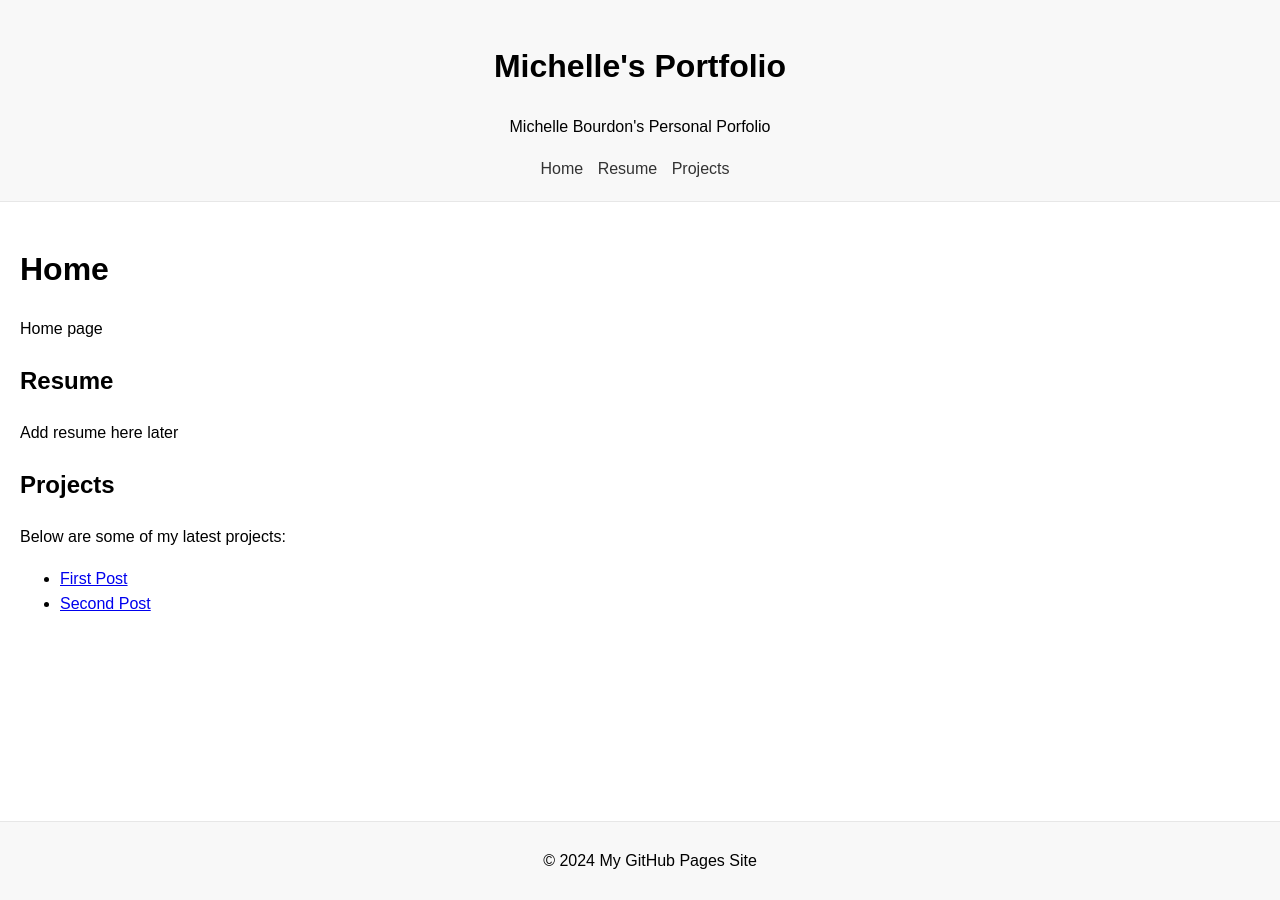
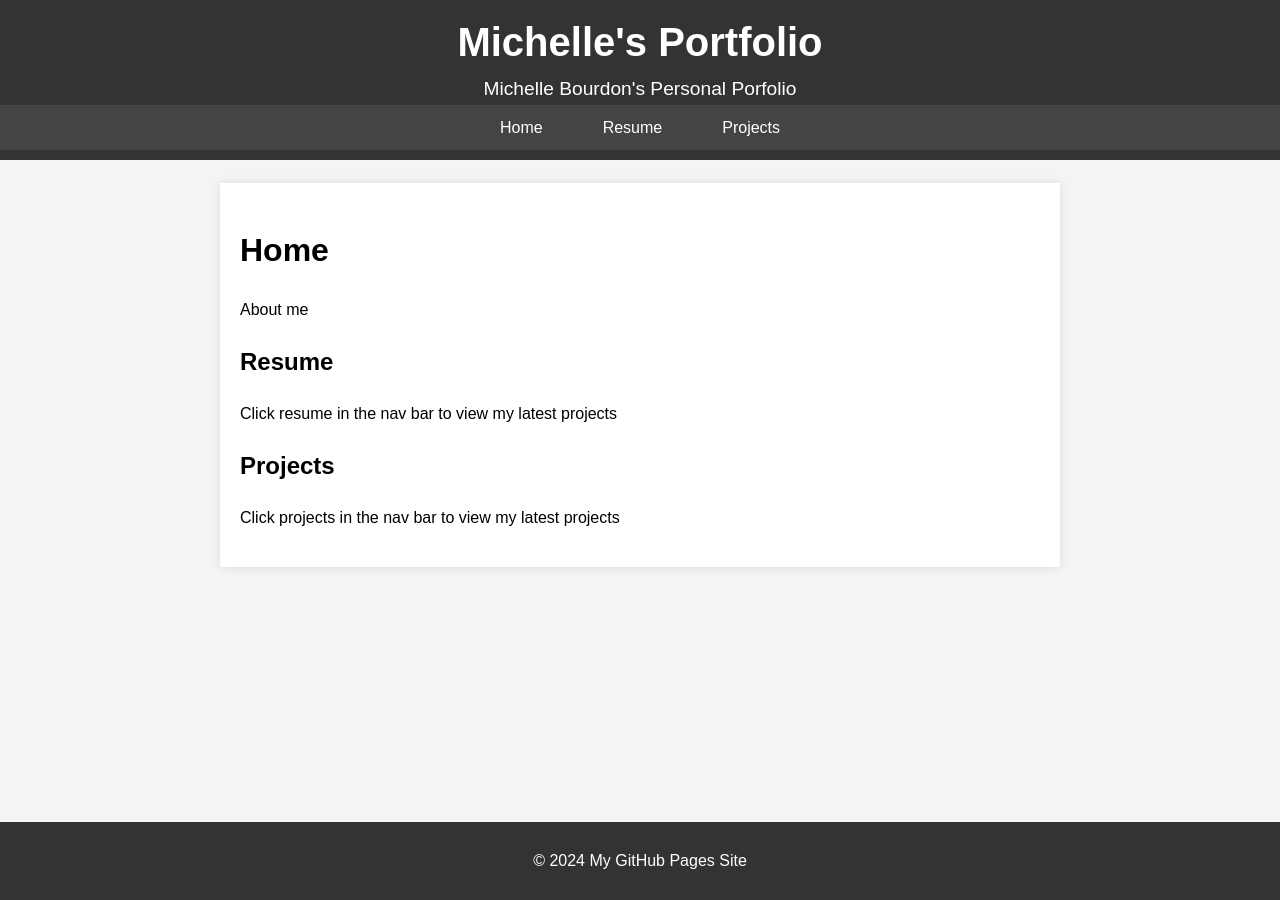
Before and after one commit to mbourdo/mbourdo.github.io, a Jekyll site: the page built from index.md, in a window 1280 px wide. Built offline with Jekyll 4.4.1, drawn with Linux system fonts in a browser that asks for light colours.

Commit message:
Enhance navigation bar and title area styling

```diff
--- a/assets/css/style.css
+++ b/assets/css/style.css
@@ -3,40 +3,65 @@ body {
     margin: 0;
     padding: 0;
     line-height: 1.6;
+    background-color: #f4f4f4;
 }
 
 header {
-    background-color: #f8f8f8;
-    padding: 20px;
+    background-color: #333;
+    color: white;
+    padding: 10px 0;
     text-align: center;
-    border-bottom: 1px solid #e7e7e7;
+    border-bottom: 3px solid #f4f4f4;
+}
+
+header h1 {
+    margin: 0;
+    font-size: 2.5em;
+}
+
+header p {
+    margin: 0;
+    font-size: 1.2em;
 }
 
 nav ul {
     list-style-type: none;
     padding: 0;
     margin: 0;
+    display: flex;
+    justify-content: center;
+    background-color: #444;
 }
 
 nav ul li {
-    display: inline;
-    margin-right: 10px;
+    margin: 0 10px;
 }
 
 nav ul li a {
     text-decoration: none;
-    color: #333;
+    color: white;
+    padding: 10px 20px;
+    display: block;
+}
+
+nav ul li a:hover {
+    background-color: #555;
 }
 
 main {
     padding: 20px;
+    max-width: 800px;
+    margin: 20px auto;
+    background-color: white;
+    box-shadow: 0 0 10px rgba(0, 0, 0, 0.1);
 }
 
 footer {
-    background-color: #f8f8f8;
+    background-color: #333;
+    color: white;
     text-align: center;
-    padding: 10px;
-    border-top: 1px solid #e7e7e7;
+    padding: 10px 0;
+    border-top: 3px solid #f4f4f4;
     position: absolute;
     bottom: 0;
     width: 100%;
--- a/index.md
+++ b/index.md
@@ -5,15 +5,12 @@ title: Home
 
 # Home
 
-Home page
+About me
 
 ## Resume
 
-Add resume here later
+Click resume in the nav bar to view my latest projects
 
 ## Projects
 
-Below are some of my latest projects:
-
-- [First Post](2024-06-05-Test.md)
-- [Second Post](2024-06-06-second-post.md)
+Click projects in the nav bar to view my latest projects
```
